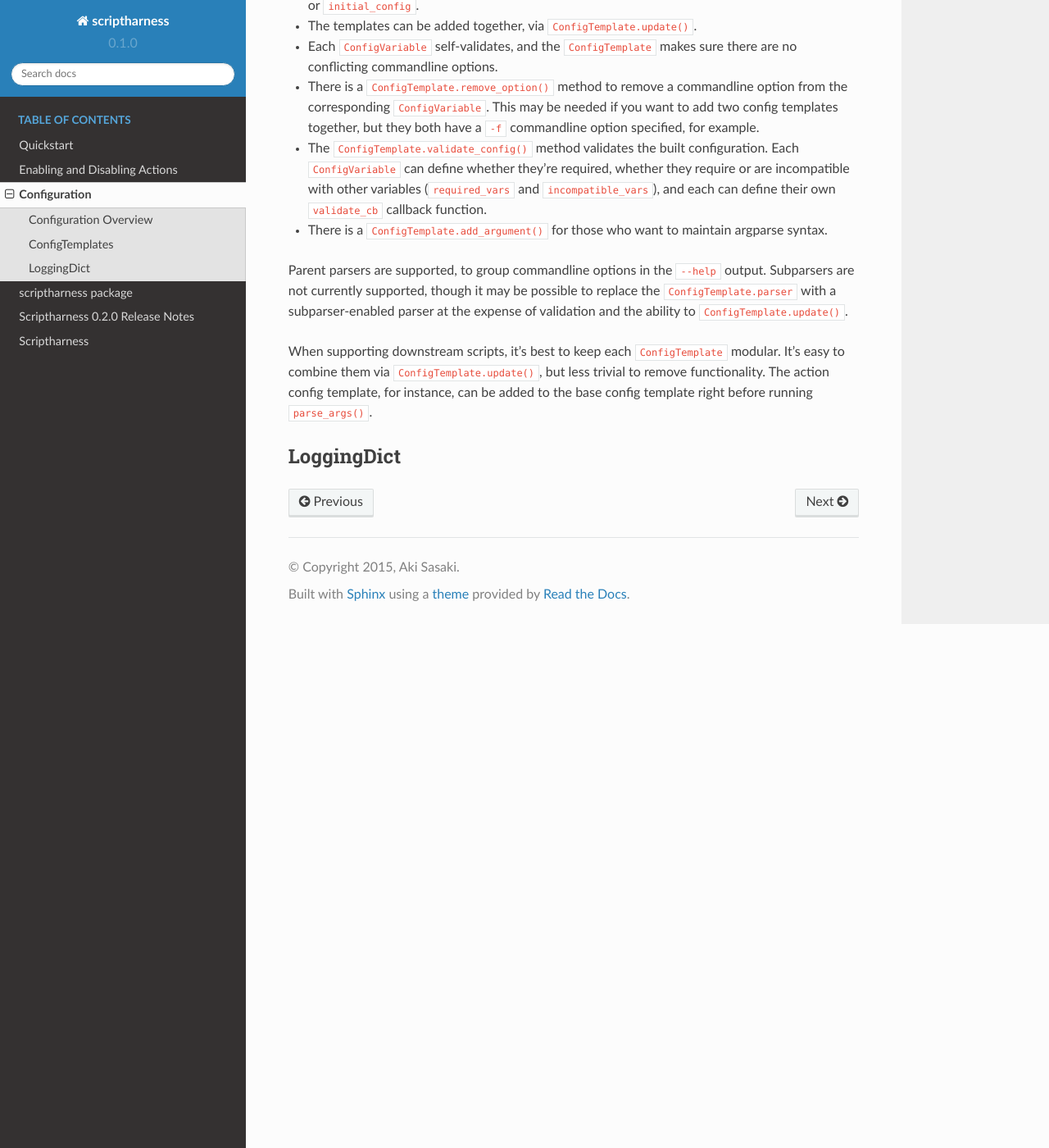
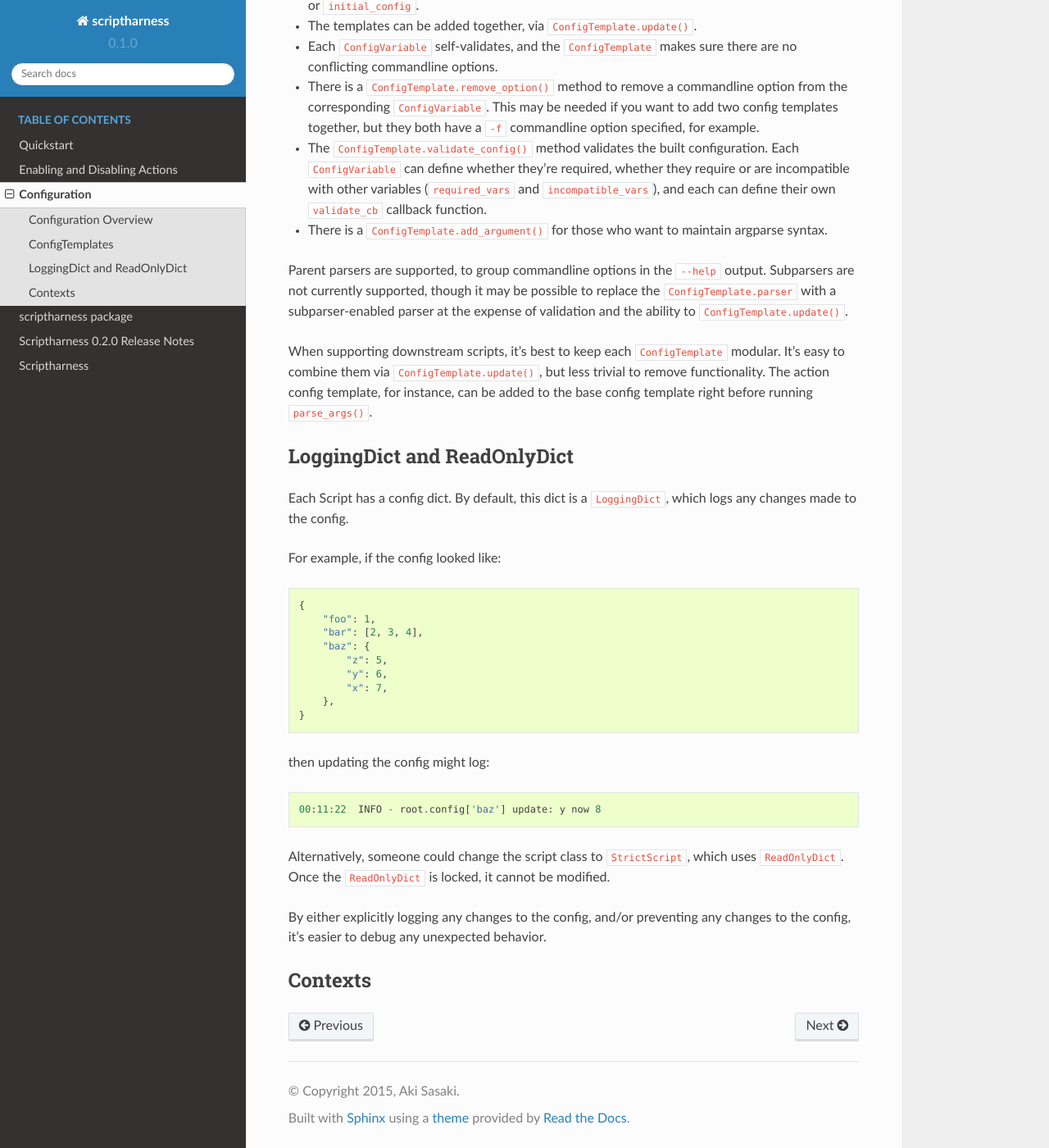
Before and after one commit to scriptharness/python-scriptharness, a Sphinx documentation site: the page built from docs/config.rst, in a window 1280 px wide and 1400 px high, scrolled down 1007 px. Shown: the whole window at 82% size. Built offline with Sphinx 7.4.7 and the Read the Docs theme 2.0.0, drawn with Linux system fonts in a browser that asks for light colours.

Commit message:
LoggingDict docs

```diff
--- a/docs/config.rst
+++ b/docs/config.rst
@@ -49,6 +49,33 @@ Parent parsers are supported, to group commandline options in the ``--help`` out
 When supporting downstream scripts, it's best to keep each ``ConfigTemplate`` modular.  It's easy to combine them via ``ConfigTemplate.update()``, but less trivial to remove functionality.  The action config template, for instance, can be added to the base config template right before running ``parse_args()``.
 
 
-###########
-LoggingDict
-###########
+############################
+LoggingDict and ReadOnlyDict
+############################
+
+Each Script has a config dict.  By default, this dict is a ``LoggingDict``, which logs any changes made to the config.
+
+For example, if the config looked like::
+
+    {
+        "foo": 1,
+        "bar": [2, 3, 4],
+        "baz": {
+            "z": 5,
+            "y": 6,
+            "x": 7,
+        },
+    }
+
+then updating the config might log::
+
+    00:11:22  INFO - root.config['baz'] update: y now 8
+
+Alternatively, someone could change the script class to ``StrictScript``, which uses ``ReadOnlyDict``.  Once the ``ReadOnlyDict`` is locked, it cannot be modified.
+
+By either explicitly logging any changes to the config, and/or preventing any changes to the config, it's easier to debug any unexpected behavior.
+
+
+########
+Contexts
+########
```
